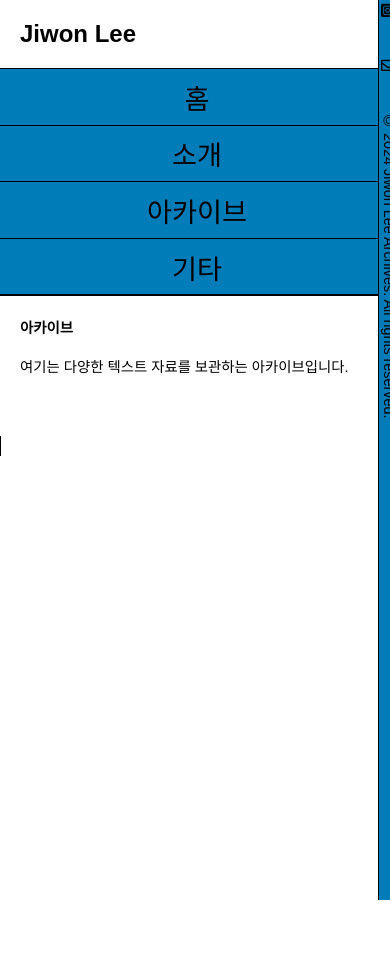
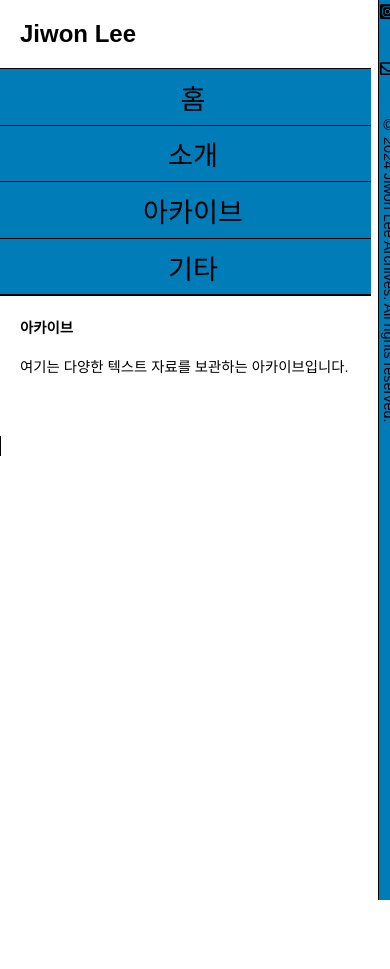
Before and after one commit to LfayeJ/archives, a Jekyll site: the page built from index.html, in a window 390 px wide. Built offline with Jekyll 4.4.1, drawn with Linux system fonts in a browser that asks for light colours; some web fonts are replaced.

Commit message:
Update styles.css

```diff
--- a/assets/css/styles.css
+++ b/assets/css/styles.css
@@ -218,7 +218,7 @@ footer {
   }
 
   .side-menu {
-    width: 97vw;
+    width: 95vw;
     height: auto;
     position: relative; /* fixed 위치를 relative로 변경 */
     border-right: none;
@@ -230,31 +230,31 @@ footer {
   }
 
   .additional-side-menu i.far, .additional-side-menu i.fab {
-    width: 15px;
-    height: 15px;
-    font-size: 15px;
+    width: 17px;
+    height: 17px;
+    font-size: 17px;
   }
 
   .grid-container {
-    width: 97vw;
+    width: 95vw;
     display: flex;
     flex-direction: column;
   }
 
   .grid-item {
-    width: 97vw;
+    width: 95vw;
     border-right: none;
   }
 
 .main-content {
     margin-left: 0; /* side-menu 너비만큼의 여백 제거 */
     margin-right: 0; /* footer 너비만큼의 여백 제거 */
-    width: 97vw;
+    width: 95vw;
     flex-direction: column;
   }
 
  .content, .primary-content, .secondary-content {
-    width: 97vw;
+    width: 95vw;
     padding: 10px;
     flex-direction: column;
   }
@@ -264,7 +264,7 @@ footer {
   }
 
  header {
-    width: 97vw;
+    width: 95vw;
     margin-left: 0;
   }
 
```
